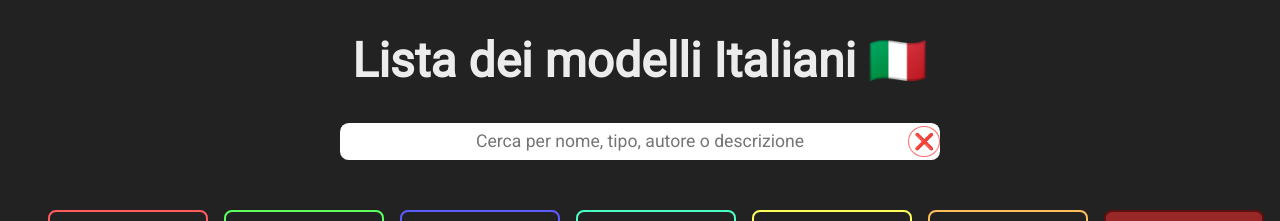
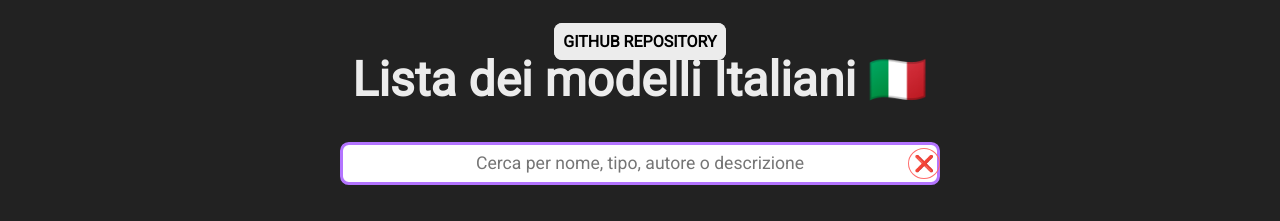
Before and after one commit to danieleavolio/Modelli-Italiani-RVC, a SvelteKit app: page / in a window 1280 px wide. Shown: the top 221 px of the page. Built offline with nearby package versions, Linux system fonts and the light colour scheme.

Commit message:
'update'

```diff
--- a/package.json
+++ b/package.json
@@ -10,7 +10,8 @@
 		"check:watch": "svelte-kit sync && svelte-check --tsconfig ./tsconfig.json --watch",
 		"lint": "prettier --plugin-search-dir . --check . && eslint .",
 		"format": "prettier --plugin-search-dir . --write .",
-		"gh-pages": "npm run build && npx gh-pages -d build"
+		"gh-pages": "npm run build && npx gh-pages -d build",
+		"update": "npm run build && git add . && git commit -m 'update' && git push origin main"
 	},
 	"devDependencies": {
 		"@sveltejs/adapter-auto": "^2.0.0",
--- a/src/routes/+page.svelte
+++ b/src/routes/+page.svelte
@@ -63,6 +63,13 @@
 	<title>Lista modelli Italiani 🇮🇹</title>
 </svelte:head>
 <main>
+	<!-- svelte-ignore a11y-missing-content -->
+	<a
+		class="button github"
+		rel="external"
+		target="_blank"
+		href="https://github.com/danieleavolio/Modelli-Italiani-RVC">GITHUB REPOSITORY</a
+	>
 	<h1>Lista dei modelli Italiani &#x1f1ee;&#x1f1f9;</h1>
 	<div class="search">
 		<input
@@ -73,7 +80,7 @@
 		/>
 		<!-- svelte-ignore a11y-click-events-have-key-events -->
 		<!-- svelte-ignore a11y-no-static-element-interactions -->
-		<span on:click={()=> inputFilter.value=''}> ❌ </span>
+		<span on:click={() => (inputFilter.value = '')}> ❌ </span>
 	</div>
 	<div class="type-selector">
 		<button on:click={() => filterByTag('Content Creator')} class="button creator"
@@ -108,7 +115,7 @@
 				<p>{item.autore}</p>
 				<p>{item.descrizione}</p>
 				<img src={item.img_src} alt="" />
-				<a rel=external target="_blank"  class="button" href={item.link}> Link </a>
+				<a rel="external" target="_blank" class="button" href={item.link}> Link </a>
 			</div>
 		{/each}
 	</div>
@@ -153,7 +160,7 @@
 		justify-items: center;
 	}
 
-	.search{
+	.search {
 		display: flex;
 		justify-content: center;
 		align-items: center;
@@ -164,7 +171,7 @@
 		position: relative;
 	}
 
-	span{
+	span {
 		position: absolute;
 		right: 0;
 		cursor: pointer;
@@ -182,6 +189,47 @@
 		border: none;
 		outline: none;
 		font-size: 1.1em;
+	}
+
+	/* animation for rainbow border colors for input type text */
+	input[type='text'] {
+		animation: rainbow 3s ease-in-out infinite;
+	}
+
+	@keyframes rainbow {
+		0% {
+			border: 3px solid #ff6d6d;
+		}
+		10% {
+			border: 3px solid #ffda6d;
+		}
+		20% {
+			border: 3px solid #fff18b;
+		}
+		30% {
+			border: 3px solid #cfff6d;
+		}
+		40% {
+			border: 3px solid #6dff6d;
+		}
+		50% {
+			border: 3px solid #6ddfff;
+		}
+		60% {
+			border: 3px solid #6d8aff;
+		}
+		70% {
+			border: 3px solid #c86dff;
+		}
+		80% {
+			border: 3px solid #ff6dd6;
+		}
+		90% {
+			border: 3px solid #ff6d8b;
+		}
+		100% {
+			border: 3px solid #ff6d6d;
+		}
 	}
 
 	.type-selector {
@@ -306,6 +354,16 @@
 		color: #ececec;
 	}
 
+	.github {
+		background-color: #ececec;
+		color: black;
+	}
+
+	.github:hover {
+		background-color: #222;
+		color: #ececec;
+	}
+
 	@media (max-width: 600px) {
 		.type-selector {
 			display: flex;
```
